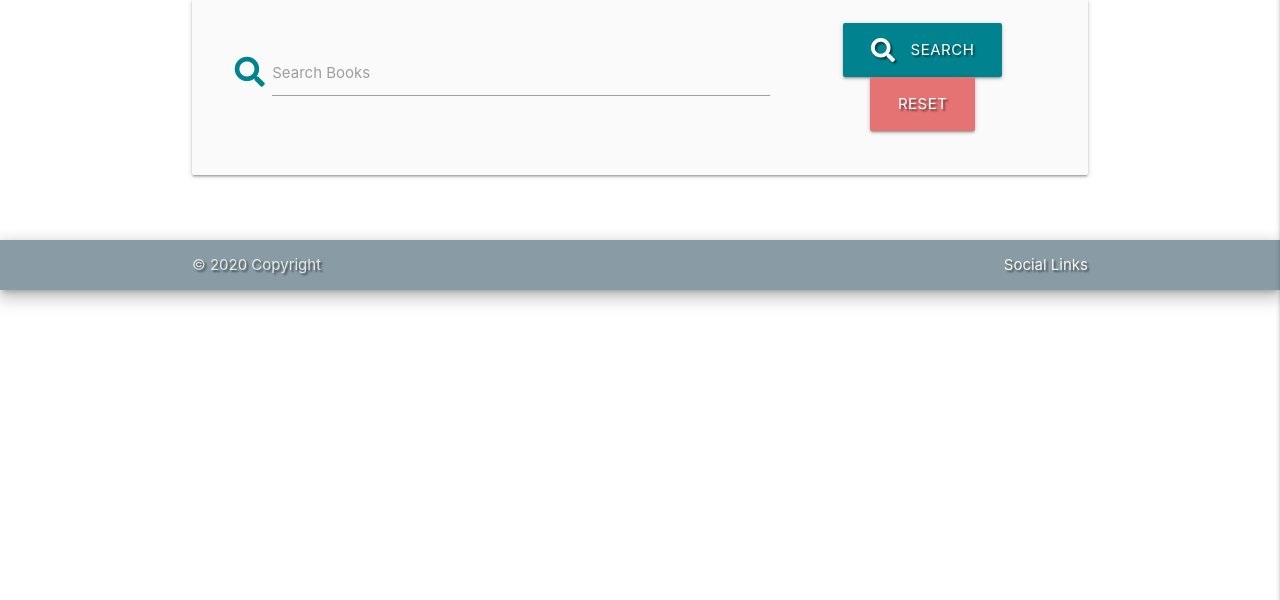
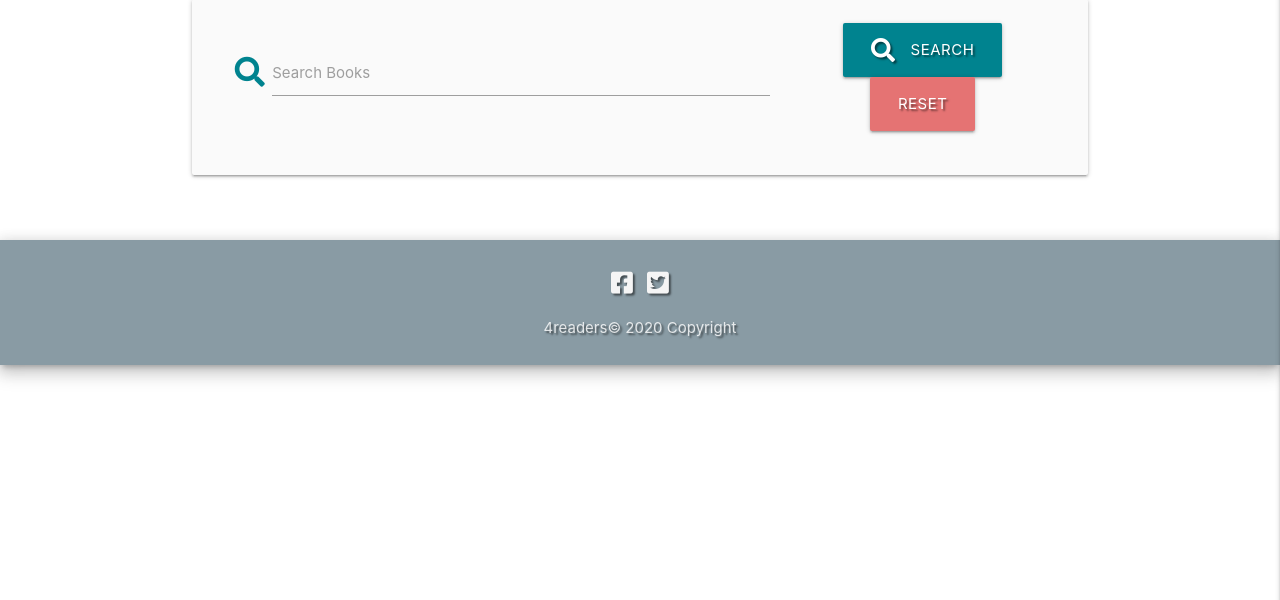
Before and after one commit to MariaPSegarra/MP3-BookClub, a Flask app: page / in a window 1280 px wide. Shown: the part 200-800 px from the top of the page. Run offline with Flask 2, Linux system fonts and the light colour scheme; data that the repository does not hold is empty; some libraries are stand-ins or nearby versions.

Commit message:
Social icons on footer

```diff
--- a/static/css/style.css
+++ b/static/css/style.css
@@ -19,7 +19,13 @@ nav .brand-logo {
 }
 
 .page-footer {
-    padding-top: 0px;
+    padding: 0px;
+}
+
+.footer-copyright p a {
+    font-size: 25px;
+    padding-right: 5px;
+    padding-left: 5px;
 }
 
 .flashes h4 {
--- a/templates/base.html
+++ b/templates/base.html
@@ -76,10 +76,13 @@
     </main>
 
         <footer class="page-footer z-depth-3 text-shadow blue-grey lighten-2">
-          <div class="footer-copyright">
+          <div class="footer-copyright center-align">
             <div class="container">
-            © 2020 Copyright
-            <a class="grey-text text-lighten-4 right" href="#!">Social Links</a>
+                <p><a class="grey-text text-lighten-4" target="_blank" href="#">
+								<i class="fab fa-facebook-square"></i></a>
+                <a class="grey-text text-lighten-4" target="_blank" href="#">
+								<i class="fab fa-twitter-square"></i></a> </p>
+                <p>4readers© 2020 Copyright </p>
             </div>
           </div>
         </footer>
--- a/templates/books.html
+++ b/templates/books.html
@@ -52,7 +52,7 @@
         <div class="card-panel col s12 m8 offset-m2">
             <div class="row ">
                 <div class="input-field col s12">
-                    <i class="fas fa-pen prefix cyan-text text-darken-3"></i>
+                    <i class="fas fa-comment-alt prefix cyan-text text-darken-3"></i>
                     <textarea id="comment" name="comment" class="materialize-textarea validate"></textarea>
                     <label for="comment">Comment</label>
                 </div>
```
